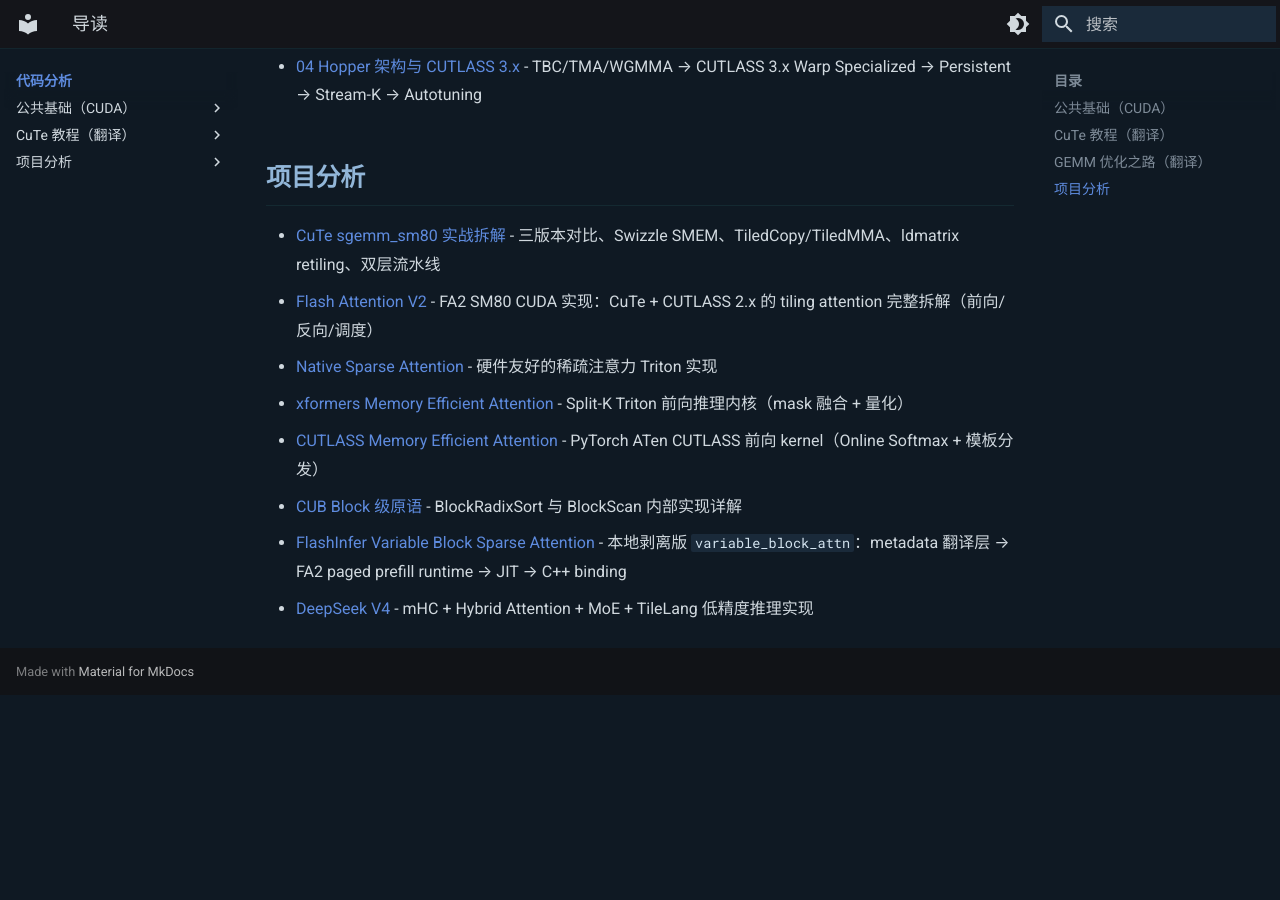
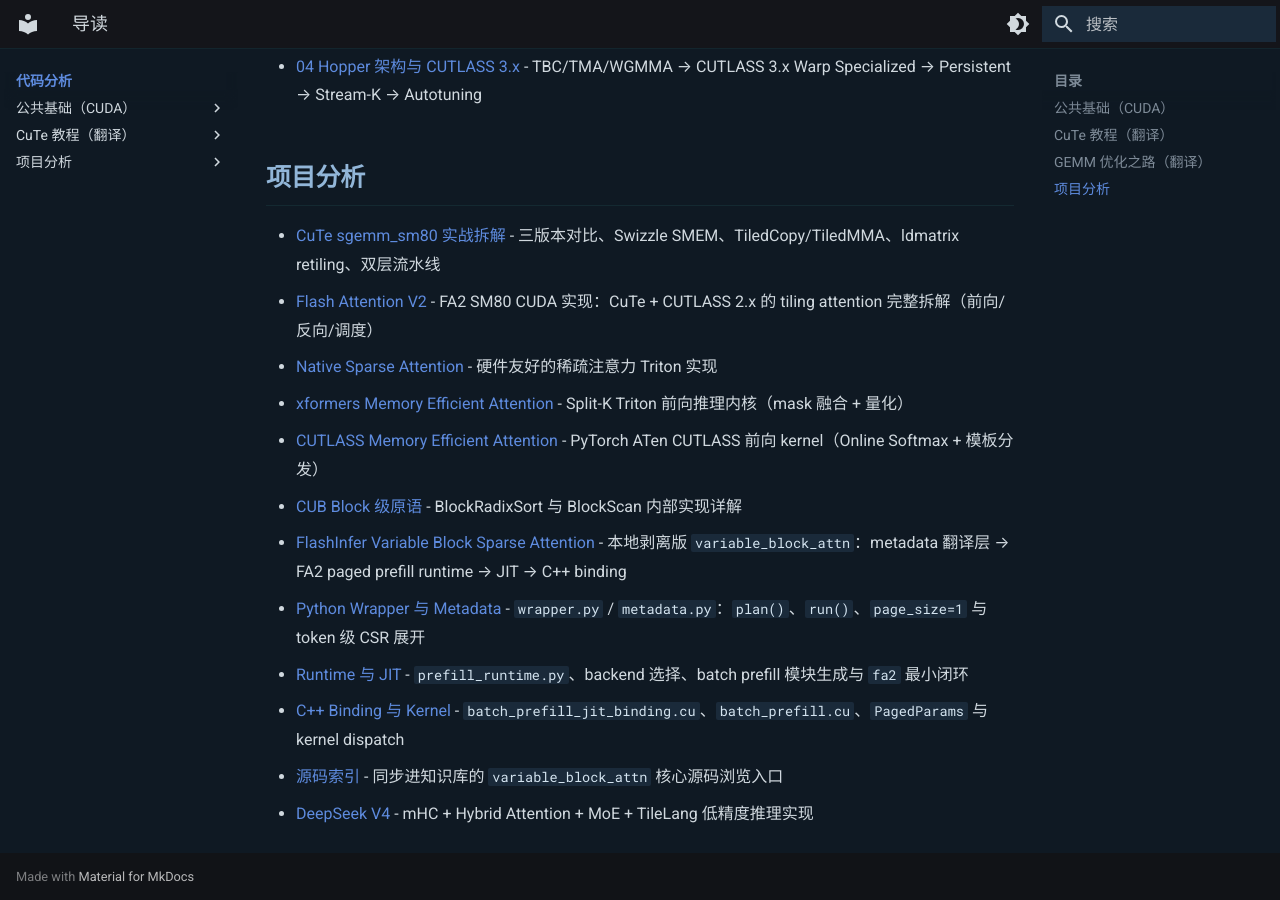
Before and after one commit to YouHuang67/paper-code-notes, an MkDocs documentation site: the page built from docs/code_analysis/index.md, in a window 1280 px wide and 900 px high, scrolled down 1691 px. Built offline with MkDocs 1.6.1 and Material for MkDocs 9.7.7, drawn with Linux system fonts in a browser that asks for light colours; before the commit the page ends 2386 px from its top, so only the background shows below that.

Commit message:
Expose variable_block_attn split pages in code index

```diff
--- a/docs/code_analysis/index.md
+++ b/docs/code_analysis/index.md
@@ -47,4 +47,8 @@
 - [CUTLASS Memory Efficient Attention](cutlass_mem_eff_attention/00_overview.md) - PyTorch ATen CUTLASS 前向 kernel（Online Softmax + 模板分发）
 - [CUB Block 级原语](cub_block_primitives/01_block_radix_sort_and_scan.md) - BlockRadixSort 与 BlockScan 内部实现详解
 - [FlashInfer Variable Block Sparse Attention](flashinfer_variable_block_sparse/00_overview.md) - 本地剥离版 `variable_block_attn`：metadata 翻译层 → FA2 paged prefill runtime → JIT → C++ binding
+  - [Python Wrapper 与 Metadata](flashinfer_variable_block_sparse/01_python_wrapper_and_metadata.md) - `wrapper.py` / `metadata.py`：`plan()`、`run()`、`page_size=1` 与 token 级 CSR 展开
+  - [Runtime 与 JIT](flashinfer_variable_block_sparse/02_runtime_and_jit.md) - `prefill_runtime.py`、backend 选择、batch prefill 模块生成与 `fa2` 最小闭环
+  - [C++ Binding 与 Kernel](flashinfer_variable_block_sparse/03_cpp_binding_and_kernel.md) - `batch_prefill_jit_binding.cu`、`batch_prefill.cu`、`PagedParams` 与 kernel dispatch
+  - [源码索引](flashinfer_variable_block_sparse/src/index.md) - 同步进知识库的 `variable_block_attn` 核心源码浏览入口
 - [DeepSeek V4](deepseek_v4/00_overview.md) - mHC + Hybrid Attention + MoE + TileLang 低精度推理实现
```
